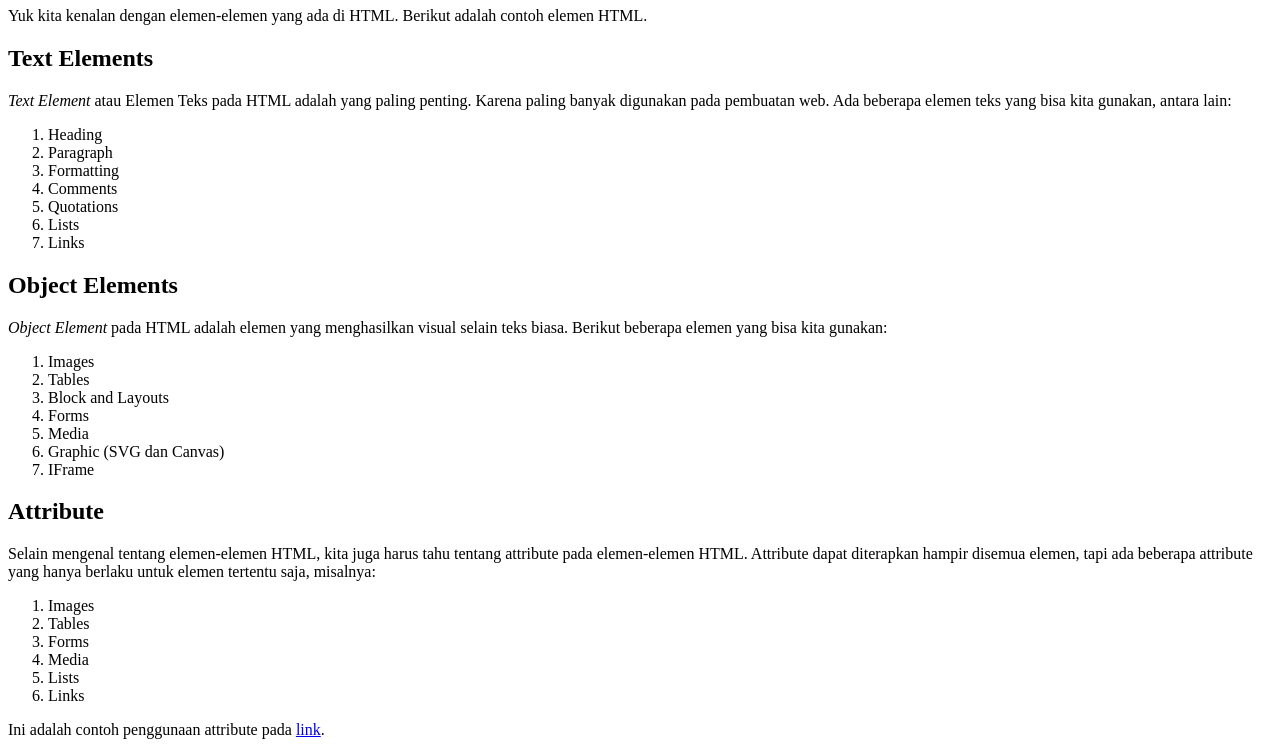
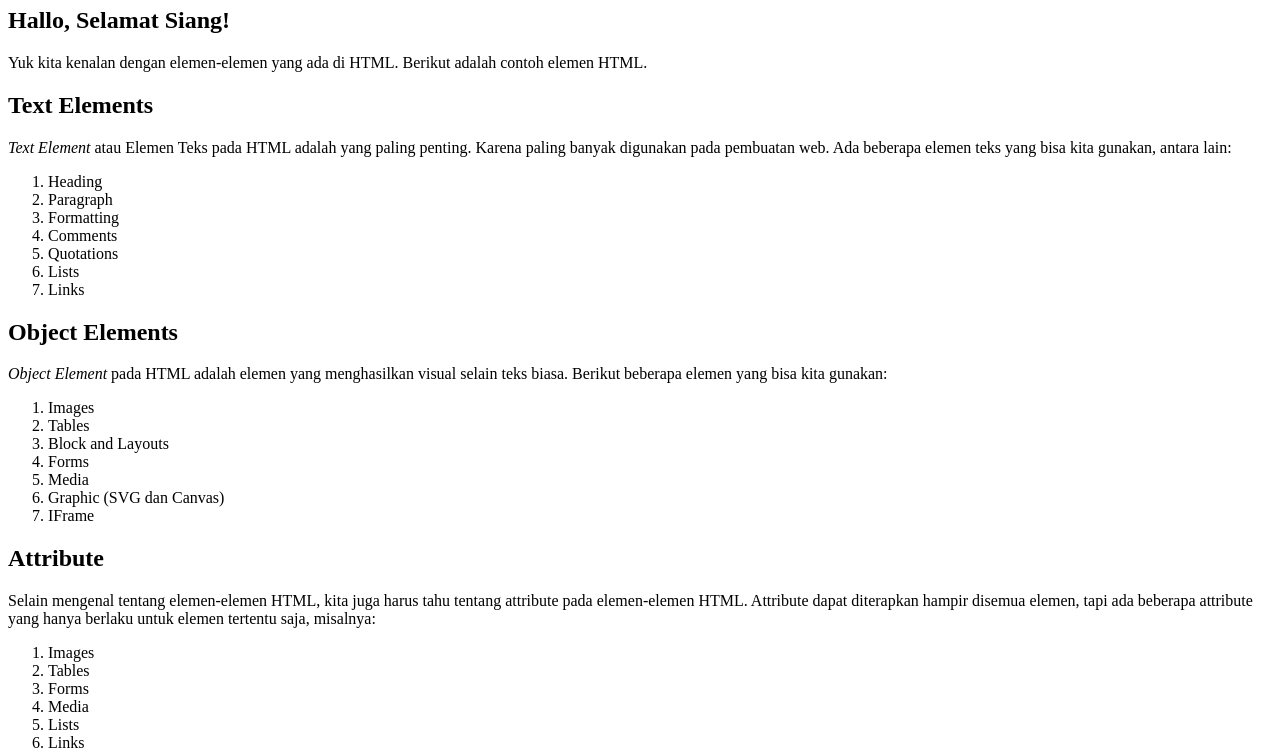
Before and after one commit to HyNusantara/html-fundamentals, a plain HTML site: page elemen.html in a window 1280 px wide. Shown: the part 73-829 px from the top of the page. Drawn offline with Linux system fonts and the light colour scheme.

Commit message:
penambahan h2 pada baris 9

```diff
--- a/elemen.html
+++ b/elemen.html
@@ -6,6 +6,7 @@
 </head>
 <body>
     <h1>Elemen HTML - HyNusantara Academy</h1>
+    <h2>Hallo, Selamat Siang!</h2>
     <p>Yuk kita kenalan dengan elemen-elemen yang ada di HTML. Berikut adalah contoh elemen HTML.</p>
 
     <h2>Text Elements</h2>
```
